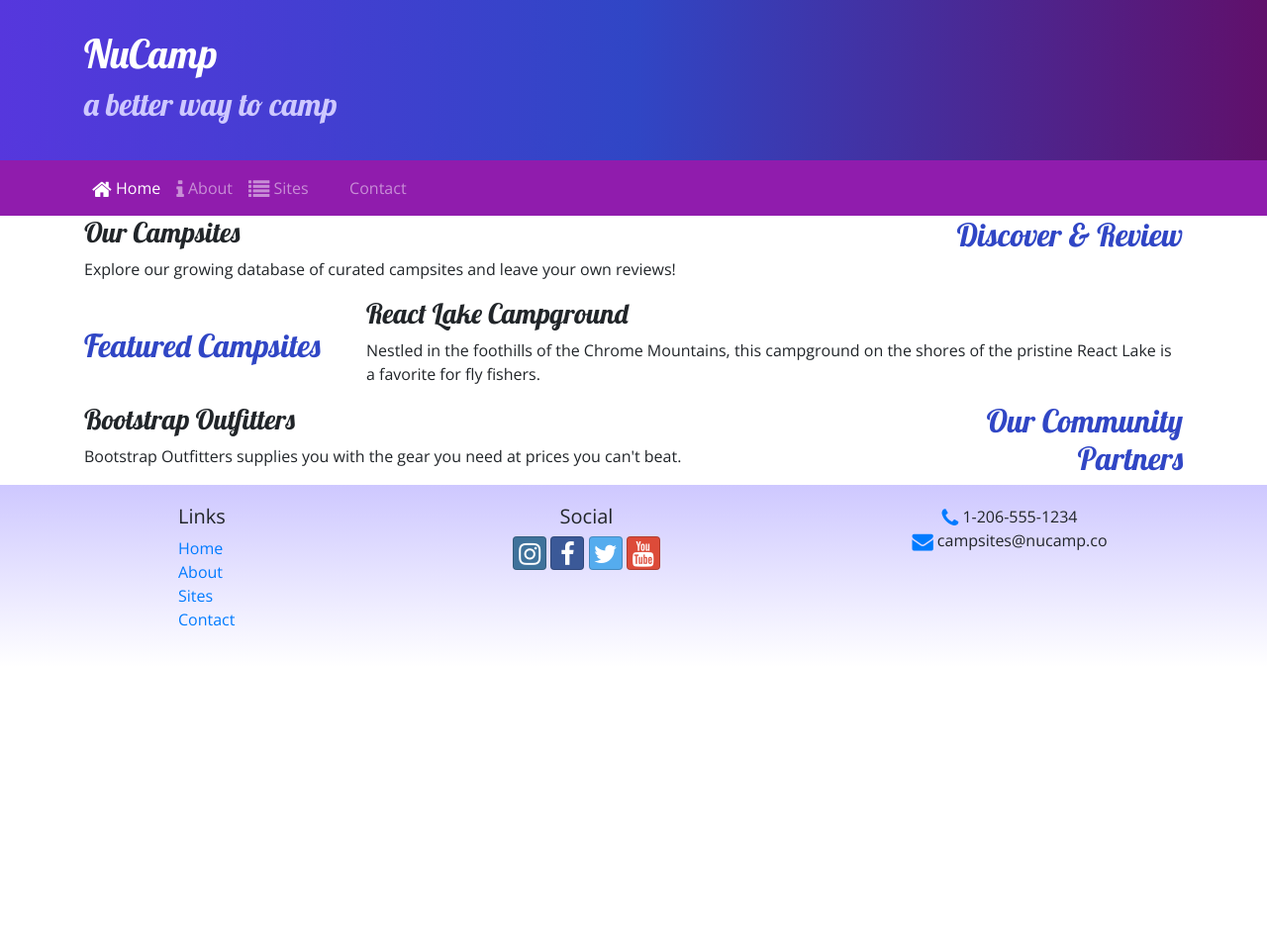
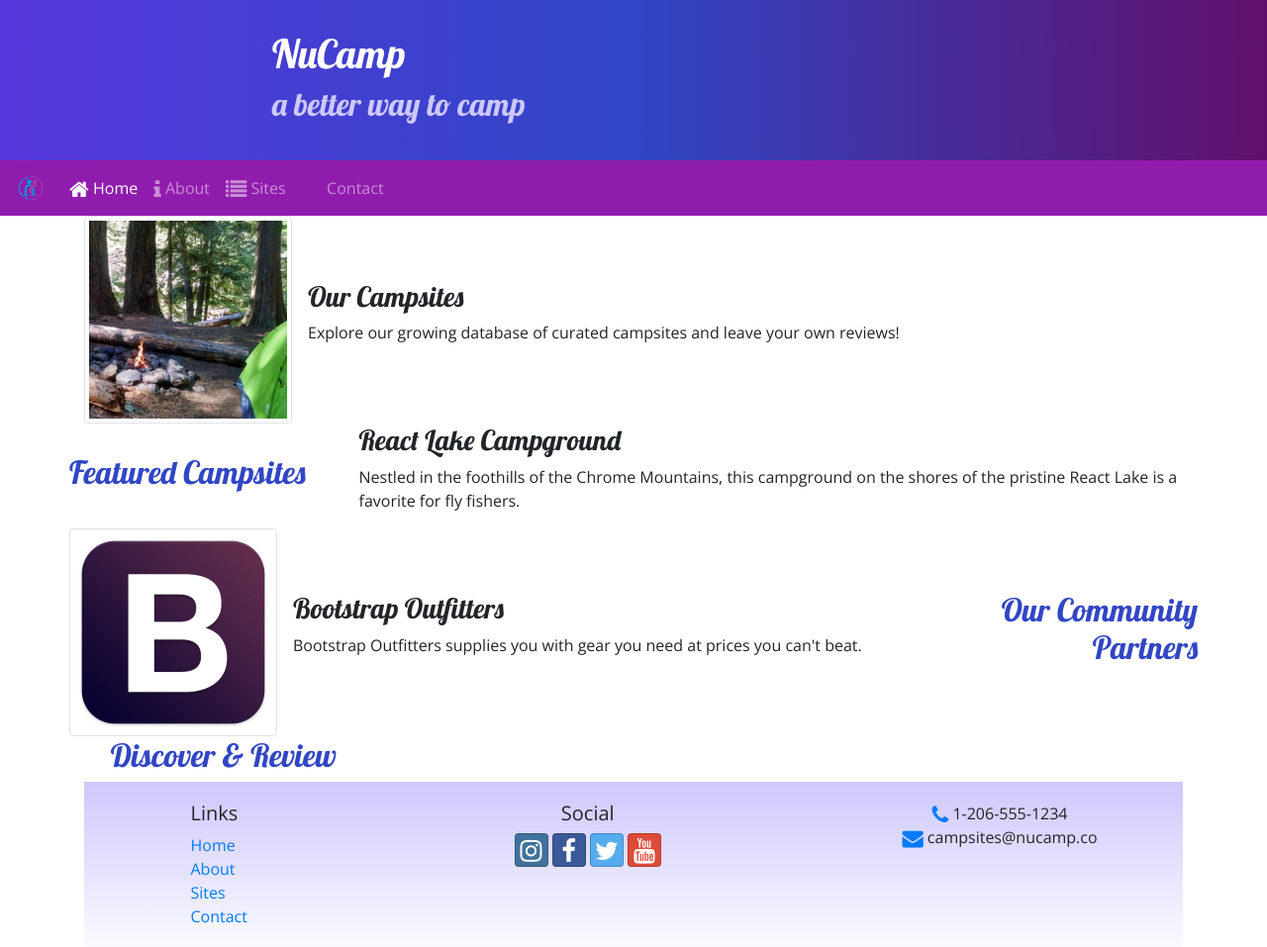
Before and after one commit to djfunny28/nucampproject, a website: page index.html in a window 1280 px wide. Shown: the whole page at 99% size. Before the commit the page ends 800 px from the top, so only its background shows below. Drawn offline with nearby package versions, Linux system fonts and the light colour scheme.

Commit message:
Images and Media

```diff
--- a/index.html
+++ b/index.html
@@ -22,6 +22,9 @@
     <header class="jumbotron jumbotron-fluid">
         <div class="container">
             <div class="row row content align-items-center">
+                <div class="col-4 col-sm-3 col-md-2 align-self-center">
+                   <a href="#" img src="img/logo.png" class="img-fluid" /></a>
+                 </div>
                 <div class="col">
                     <h1>NuCamp</h1>
                     <h2>a better way to camp</h2>
@@ -31,8 +34,9 @@
     </header>
 
     <nav class="navbar navbar-expand-sm navbar-dark sticky-top">
-        <div class="container">
-                <button class="navbar-toggler ml-auto" type="button" data-toggle="collapse" data-target="#nucampNavbar">
+        <a class="navbar-brand" href="#"><img src="img/logo.png" height="30" width="30" /></a>
+            <button class="navbar-toggler" type="button" data-toggle="collapse" data-target="#nucampNavbar">
+                <button class="navbar-toggler" type="button" data-toggle="collapse" data-target="#nucampNavbar">
                     <span class="navbar-toggler-icon"></span>
                 </button>
             <div class="collapse navbar-collapse" id="nucampNavbar">
@@ -49,11 +53,13 @@
         <div class="row">
             <div class="col-sm-4 order-sm-last col-md-3">
                 <h2 class="text-sm-right">Discover & Review</h2>
-            </div>
+        </div>
             <div class="col">
-                    <h3>Our Campsites</h3>
-                <div class="d-none d-sm-block">
-                    <p>Explore our growing database of curated campsites and leave your own reviews!</p>
+                <div class="media">
+                    <img class="d-flex mr-3 img-thumbnail" src="img/breadcrumb-trail-thumb.jpg" alt="Breadcrumb Trail" />
+                    <div class="media-body align-self-center">
+                        <h3>Our Campsites</h3>
+                        <p class="d-none d-sm-block">Explore our growing database of curated campsites and leave your own reviews!</p>
                 </div>
             </div>
         </div>
@@ -75,9 +81,12 @@
                 <h2 class="text-sm-right">Our Community Partners</h2>
             </div>
             <div class="col">
-                    <h3>Bootstrap Outfitters</h3>
-                <div class="d-none d-sm-block">
-        		    <p>Bootstrap Outfitters supplies you with the gear you need at prices you can't beat.</p>
+                <div class="media">
+                    <img class="d-flex mr-3 img-thumbnail" src="img/bootstrap-thumb.png" alt="Bootstrap Outfitters" />
+                    <div class="media-body align-self-center">
+                        <h3>Bootstrap Outfitters</h3>
+        				<p class="d-none d-sm-block">Bootstrap Outfitters supplies you with gear you need at prices you can't beat.</p>
+                    </div>
                 </div>
             </div>
         </div>
```
Also changed, not shown: aboutus.html (+6 -1 lines), contactus.html (+6 -1 lines), img/bootstrap-thumb.png (added), img/breadcrumb-trail-thumb.jpg (added), img/breadcrumb-trail.jpg (added), img/chrome-river-thumb.jpg (added), img/chrome-river.jpg (added), img/logo.png (added), img/react-lake-thumb.jpg (added), img/react-lake.jpg (added).
